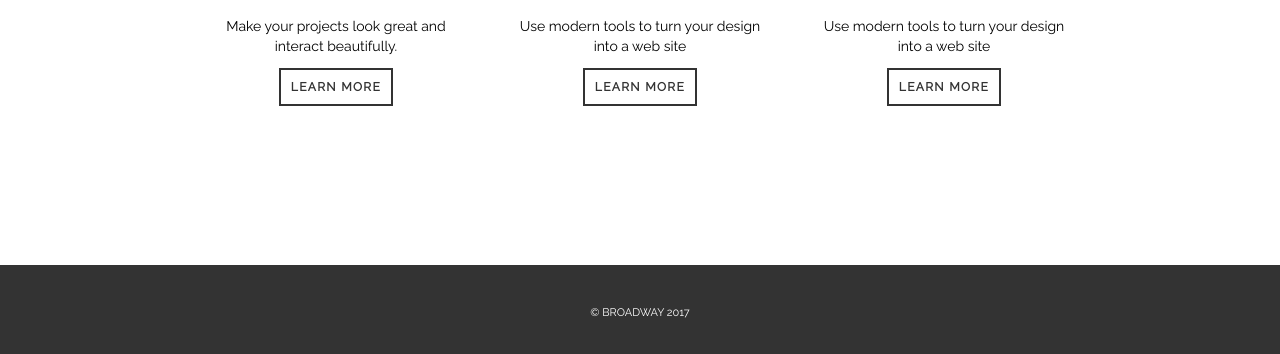
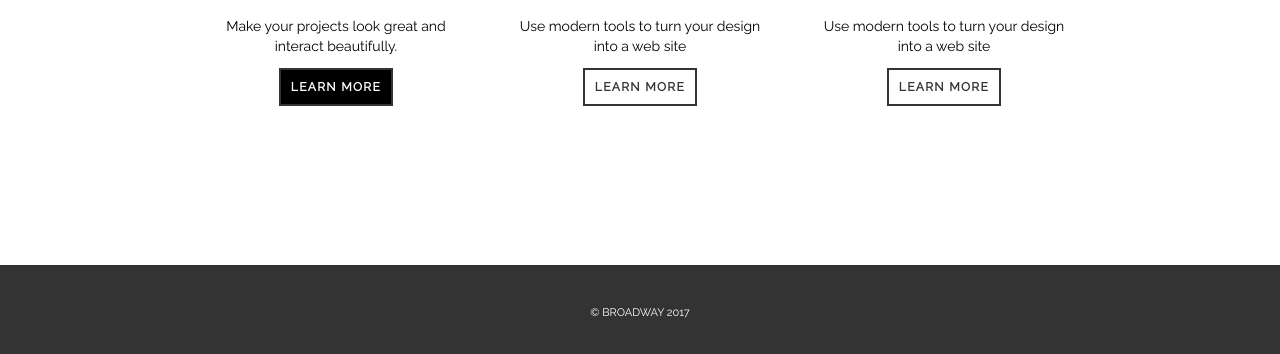
Before and after one commit to weso360/broadway.github.io, a plain HTML site: page index.html in a window 1280 px wide. In both pictures the pointer is over the link 335 px from the left and 1152 px from the top of the page. Shown: the part 1065-1419 px from the top of the page. Drawn offline with Linux system fonts and the light colour scheme.

Commit message:
Update style.css

```diff
--- a/style.css
+++ b/style.css
@@ -137,7 +137,13 @@ html, body {
     padding: 10px;
     margin-bottom: 10px;
     border: 2px solid #333333;
+    transition: 1s;
   }
+  .supporting a:hover {
+  background-color: black;
+  color: white;
+  }
+
 
   @media (max-width: 500px) {
     main h1 {
```
